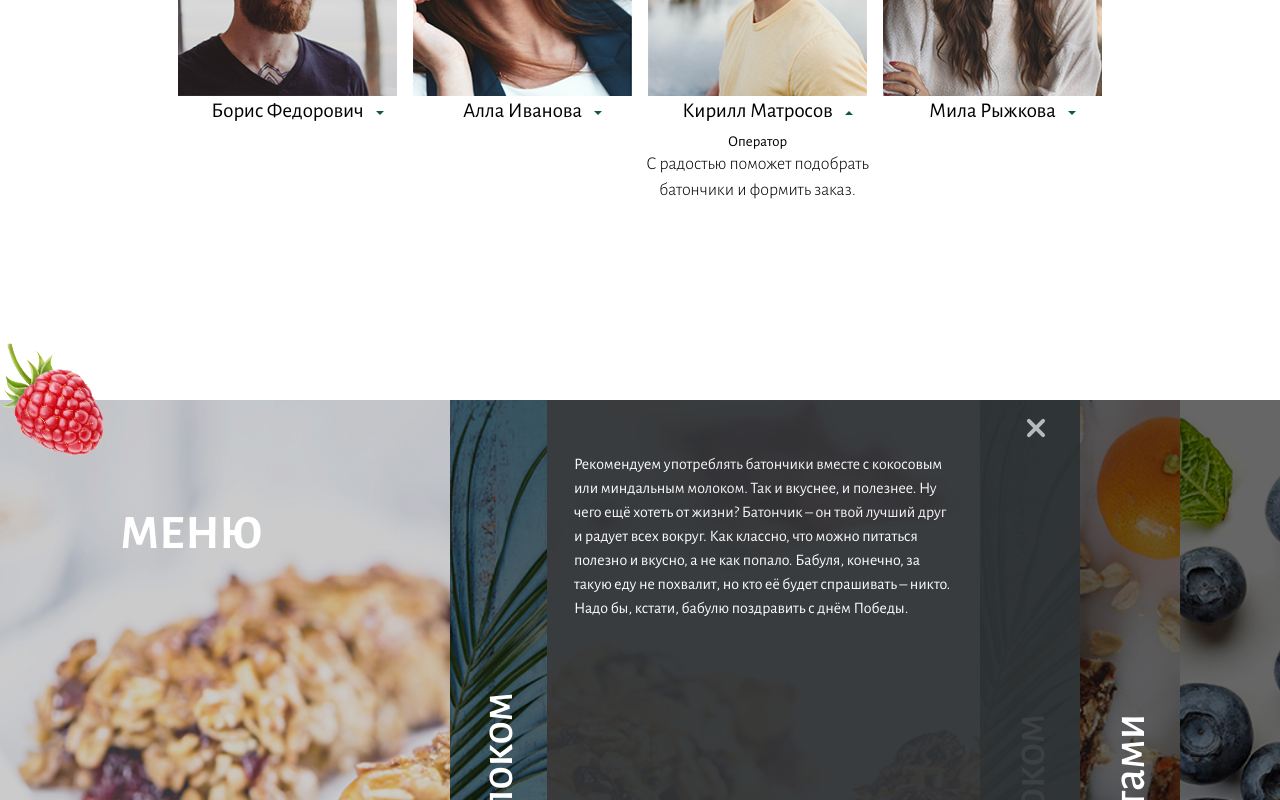
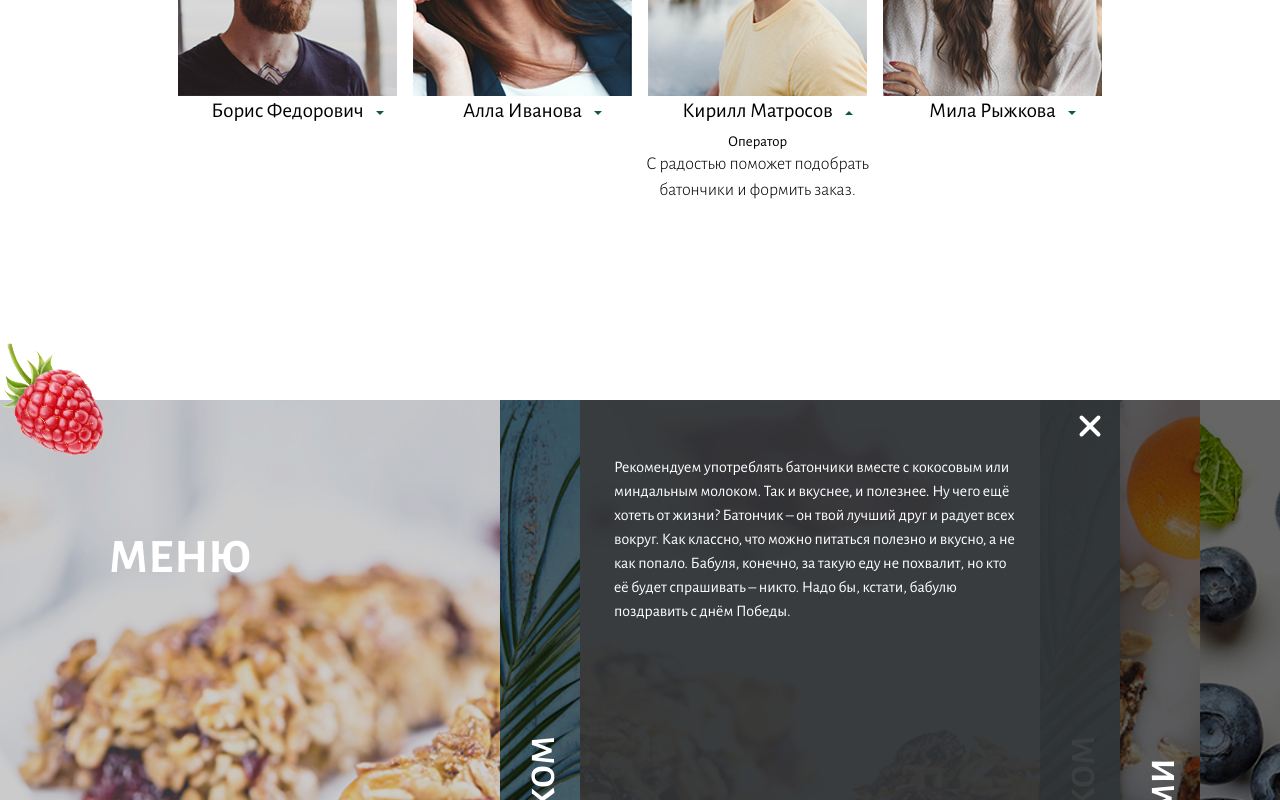
Before and after one commit to marty10512/chocco.github.io, a plain HTML site: page index.html in a window 1280 px wide. Shown: the part 2000-2800 px from the top of the page. Drawn offline with Linux system fonts and the light colour scheme.

Commit message:
исправлены ошибки

```diff
--- a/css/blocks/about.scss
+++ b/css/blocks/about.scss
@@ -35,6 +35,7 @@
   @include tablets {
     padding-top: rem(30px);
   }
+
 }
 
 .about__desc-text {
@@ -47,4 +48,5 @@
   @include phones {
     padding: 0;
   }
+
 }
--- a/css/blocks/comments.scss
+++ b/css/blocks/comments.scss
@@ -42,4 +42,5 @@
 
 .comments__title {
   padding-top: rem(69px);
+  z-index: 10;
 }
--- a/css/blocks/contacts.scss
+++ b/css/blocks/contacts.scss
@@ -61,3 +61,7 @@
   }
 
 }
+
+.address {
+  white-space: nowrap;
+}
--- a/css/blocks/delivery.scss
+++ b/css/blocks/delivery.scss
@@ -42,4 +42,5 @@
 
 .delivery__title {
   margin-top: 13.23%;
+  z-index: 20;
 }
--- a/css/blocks/delivery__form.scss
+++ b/css/blocks/delivery__form.scss
@@ -85,6 +85,10 @@
 
   &--card{
     margin-left:1.67em;
+
+    @include phones {
+      margin-left: 0;
+    }
   }
 }
 
--- a/css/blocks/features.scss
+++ b/css/blocks/features.scss
@@ -27,6 +27,7 @@
   display: flex;
   flex-wrap: wrap;
   justify-content: center;
+  z-index: 10;
 
   &:first-child {
     margin-left: 0;
--- a/css/blocks/menu.scss
+++ b/css/blocks/menu.scss
@@ -1,7 +1,9 @@
 .menu {
-  background: url('../../img/menu/menu-bg.jpg') center center / cover no-repeat;
+  background: url('../../img/menu/menu-bg.jpg') 50% / cover no-repeat;
   color: #fff;
   position: relative;
+  display: flex;
+  overflow: hidden;
 }
 
 .bg {
@@ -20,15 +22,16 @@
   display: flex;
   flex-direction: row;
   position: relative;
+
+  @include tablets {
+    min-height: 1000px;
+  }
 }
 
 .menu__title {
-  width: 70%;
-}
-
-.menu__title-item {
-  padding-left: rem(120px);
-  padding-top: rem(100px);
+  position: absolute;
+  top: 15.5%;
+  left: 8.5%;
   font-size: 48px;
   font-weight: 700;
   text-transform: uppercase;
--- a/css/blocks/menu__accordeon.scss
+++ b/css/blocks/menu__accordeon.scss
@@ -1,98 +1,171 @@
-.menu__accordeon {
+
+.menu__list {
+  display: flex;
   position: absolute;
   top: 0;
   right: 0;
   bottom: 0;
-}
 
-.menu__list {
-  display: flex;
-  flex-direction: row;
-  height: 100%;
+  @include phones {
+    justify-content: flex-end;
+    width: 100%;
+  }
 }
 
 .menu__item {
-  width: rem(100px);
-  height: 100%;
   position: relative;
-  cursor: pointer;
+  display: flex;
+  z-index: 8;
 
   &--active {
-    width: rem(100px);
-    height: 100%;
-    cursor: default;
+
+    @include phones {
+      z-index: 20;
+      position: absolute;
+      width: 100%;
+      top: 0;
+      bottom: 0;
+      left: 0;
+      right: 0;
+    }
+
+    .menu__item-title {
+      &:nth-child(2) {
+        display: block;
+      }
+    }
+
+
+    .menu__item-desc {
+      position: initial;
+      transform: translate(0);
+      opacity: 1;
+    }
+
+    .menu__item-info {
+      max-width: rem(540px);
+      width: 100%;
+      flex: 1;
+    }
+
+    @include tablets  {
+      .menu__item-info{
+        max-width: rem(530px);
+      }
+    }
   }
 }
 
-.menu__item-info {
-  display: flex;
-  flex-direction: row;
-  height: 100%;
-  width: rem(630px);
-  position: absolute;
-  top: 0;
-  right: 0;
-}
+.menu__item-title {
+  width: rem(80px);
+  background-size: cover;
+  position: relative;
 
-.menu__item-desc {
- background-color: #2f3234;
- opacity: .93;
- width: rem(533px);
- position: relative;
- z-index: 5;
+  &:nth-child(2) {
+    display: none;
+    position: absolute;
+    opacity: .8;
+    top:0;
+    bottom:0;
+    right: 0;
+    z-index: -10;
 
- &:before {
-  content: "";
-  position: absolute;
-  top: rem(26px);
-  right: rem(32px);
-  height: 0;
-  width: 20px;
-  border: 2px solid #c1c2c3;
-  border-radius: 5px;
-  transform: rotate(-45deg);
-  cursor: pointer;
- }
+    @include phones {
+      right: rem(130px);
+    }
+  }
 
- &:after {
-  content: "";
-  position: absolute;
-  top: rem(26px);
-  right: rem(32px);
-  height: 0;
-  width: 20px;
-  border: 2px solid #c1c2c3;
-  border-radius: 5px;
-  transform: rotate(45deg);
-  cursor: pointer;
- }
+  &:before {
+    content: "";
+    position: absolute;
+    left: 0;
+    right: 0;
+    top: 0;
+    bottom: 0;
+  }
 
- & p{
-  width: rem(433px);
-  font-size: 16px;
-  line-height: 24px;
-  padding: rem(52px) rem(27px) 0 rem(27px);
- }
-}
+  &--milk {
+    background-image: url("../../img/menu/milk.jpg");
+    background-position: center;
+  }
 
-.menu__item-title {
-  height: 100%;
+  &--fruits {
+    background-image: url("../../img/menu/fruits.jpg");
+    background-position: center;
+  }
 
+  &--berries {
+    background-image: url("../../img/menu/berries.jpg");
+    background-position: center;
+  }
 
-  &--accordeon {
-    width: 15.38%;
+  @include tablets {
+    min-width: rem(60px);
+  }
+
+  @include phones {
+    min-width: rem(50px);
   }
 }
 
 .menu__item-name {
-  transform: rotate(-90deg)  translatex(-650%);
-  white-space: nowrap;
   font-size: 48px;
   font-weight: 300;
+  white-space: nowrap;
+  position: absolute;
+  transform: rotate(-90deg) translateY(-50%);
+  transform-origin: 0 0;
+  left: 50%;
+  bottom: -3%;
 }
 
-@each $bg in (milk, fruits, berries) {
-  .menu__item-title--#{$bg} {
-    background: url('../../img/menu/#{$bg}.jpg') center center /cover no-repeat;
+.menu__item-info {
+  background: rgba(#2f3234, .93);
+  max-width: 0;
+  overflow: hidden;
+  transition: max-width 1s;
+  position: relative;
+
+  &:before {
+    content: "";
+    position: absolute;
+    display: block;
+    z-index: 100;
+    width: 24px;
+    border: 2px solid #fff;
+    border-radius: 25px;
+    right: 3%;
+    top: 3%;
+    transform: rotate(-45deg);
+    cursor: pointer;
+  }
+
+  &:after {
+    content: "";
+    position: absolute;
+    display: block;
+    z-index: 100;
+    width: 24px;
+    border: 2px solid #fff;
+    border-radius: 25px;
+    right: 3%;
+    top: 3%;
+    transform: rotate(45deg);
+    cursor: pointer;
+    transition: .3s;
   }
 }
+
+.menu__item-desc {
+  position: absolute;
+  line-height: rem(24px);
+  font-size: 16px;
+  padding: rem(55px) rem(100px) rem(55px) rem(34px);
+  opacity: 0;
+  transform: translateY(100%);
+  transition: opacity 4s cubic-bezier(0.645, 0.045, 0.355, 1), transform 3s cubic-bezier(0.645, 0.045, 0.355, 1);
+
+  @include phones {
+    padding: rem(75px) rem(15px);
+  }
+}
--- a/css/blocks/navigation.scss
+++ b/css/blocks/navigation.scss
@@ -14,6 +14,7 @@
   border-radius: 50%;
   border: rem(7px) solid #fff;
   transition: 0.3s;
+  z-index: 20;
 
   &--active {
     border-color: #0f5a47;
--- a/css/blocks/team.scss
+++ b/css/blocks/team.scss
@@ -26,7 +26,7 @@
     height: rem(114px);
     bottom: rem(-57px);
     left: 0;
-    z-index: 10;
+    z-index: 30;
   }
 }
 
--- a/css/blocks/team__list.scss
+++ b/css/blocks/team__list.scss
@@ -118,4 +118,5 @@
   text-align: center;
   font-size: 18px;
   font-weight: 100;
+  min-width: rem(154px);
 }
--- a/index.html
+++ b/index.html
@@ -171,7 +171,7 @@
             </li>
 
             <li class="properties__list-item">
-              <div class="properties__list-item-pic properties__list-item-pic--dots">
+              <div class="properties__list-item-pic">
 
                 <svg class="properties__list-item-pic-icon" viewBox="-7 -7 35 35">
                   <use xlink:href="./sprite.svg#nutritionally"></use>
@@ -288,17 +288,18 @@
 
       <div class="container menu__container">
 
-        <div class="menu__title">
-          <h2 class="menu__title-item">меню</h2>
-        </div>
+          <h2 class="menu__title">меню</h2>
 
-        <div class="menu__accordeon">
-          <ul class="menu__list">
+          <ul class="menu__accordeon menu__list">
+
             <li class="menu__item menu__item--active">
-              <div class="menu__item-info">
-                <div class="menu__item-title  menu__item-title--accordeon menu__item-title--milk">
+                <a class="menu__item-title  menu__item-title--accordeon menu__item-title--milk">
+                  <h3 class="menu__item-name">Батончики с молоком</h3>
+                </a>
+                <div class="menu__item-title menu__item-title--milk">
                   <h3 class="menu__item-name">Батончики с молоком</h3>
                 </div>
+              <div class="menu__item-info">
                 <div class="menu__item-desc">
                   <p>Рекомендуем употреблять батончики вместе с кокосовым или миндальным молоком. Так и вкуснее, и
                     полезнее. Ну чего ещё хотеть от жизни? Батончик – он твой лучший друг и радует всех вокруг. Как
@@ -306,44 +307,44 @@
                     похвалит, но кто её будет спрашивать – никто. Надо бы, кстати, бабулю поздравить с днём Победы.</p>
                 </div>
               </div>
-              <div class="menu__item-title menu__item-title--milk">
-                <h3 class="menu__item-name">Батончики с молоком</h3>
+            </li>
+
+            <li class="menu__item">
+                <a class="menu__item-title  menu__item-title--accordeon menu__item-title--fruits">
+                  <h3 class="menu__item-name">С мёдом и фруктами</h3>
+                </a>
+                <div class="menu__item-title menu__item-title--fruits">
+                  <h3 class="menu__item-name">С мёдом и фруктами</h3>
+                </div>
+              <div class="menu__item-info">
+                <div class="menu__item-desc">
+                  <p>Рекомендуем употреблять батончики вместе с кокосовым или миндальным молоком. Так и вкуснее, и
+                    полезнее. Ну чего ещё хотеть от жизни? Батончик – он твой лучший друг и радует всех вокруг. Как
+                    классно, что можно питаться полезно и вкусно, а не как попало. Бабуля, конечно, за такую еду не
+                    похвалит, но кто её будет спрашивать – никто. Надо бы, кстати, бабулю поздравить с днём Победы.</p>
+                </div>
               </div>
             </li>
+
             <li class="menu__item">
-
-              <!--
-                 <div class="menu__item-info">
-                  <div class="menu__item-title menu__item-title--fruits">
-                    <h3 class="menu__item-name">С меёдом и фруктами</h3>
-                  </div>
-                  <div class="menu__item-desc">
-                    <p></p>
-                  </div>
+                <a class="menu__item-title  menu__item-title--accordeon menu__item-title--berries">
+                  <h3 class="menu__item-name">Дикие ягоды</h3>
+                </a>
+                <div class="menu__item-title menu__item-title--berries">
+                  <h3 class="menu__item-name">Дикие ягоды</h3>
                 </div>
-                -->
-              <div class="menu__item-title menu__item-title--fruits">
-                <h3 class="menu__item-name">С меёдом и фруктами</h3>
+              <div class="menu__item-info">
+                <div class="menu__item-desc">
+                  <p>Рекомендуем употреблять батончики вместе с кокосовым или миндальным молоком. Так и вкуснее, и
+                    полезнее. Ну чего ещё хотеть от жизни? Батончик – он твой лучший друг и радует всех вокруг. Как
+                    классно, что можно питаться полезно и вкусно, а не как попало. Бабуля, конечно, за такую еду не
+                    похвалит, но кто её будет спрашивать – никто. Надо бы, кстати, бабулю поздравить с днём Победы.</p>
+                </div>
               </div>
             </li>
-            <li class="menu__item">
 
-              <!--
-                <div class="menu__item-info">
-                  <div class="menu__item-title menu__item-title--berries">
-                    <h3 class="menu__item-name">Дикие ягоды</h3>
-                  </div>
-                  <div class="menu__item-desc">
-                    <p></p>
-                  </div>
-                </div>
-                -->
-              <div class="menu__item-title menu__item-title--berries">
-                <h3 class="menu__item-name">Дикие ягоды</h3>
-              </div>
-            </li>
+
           </ul>
-        </div>
 
       </div>
 
```
Also changed, not shown: css/blocks/comments-item.scss (+10 -5 lines), css/blocks/properties.scss (+23 -2 lines), css/main.css, sprite.svg.
